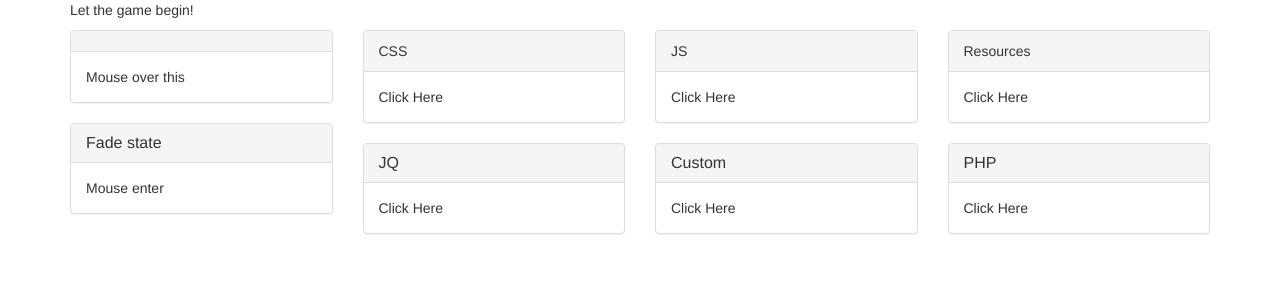
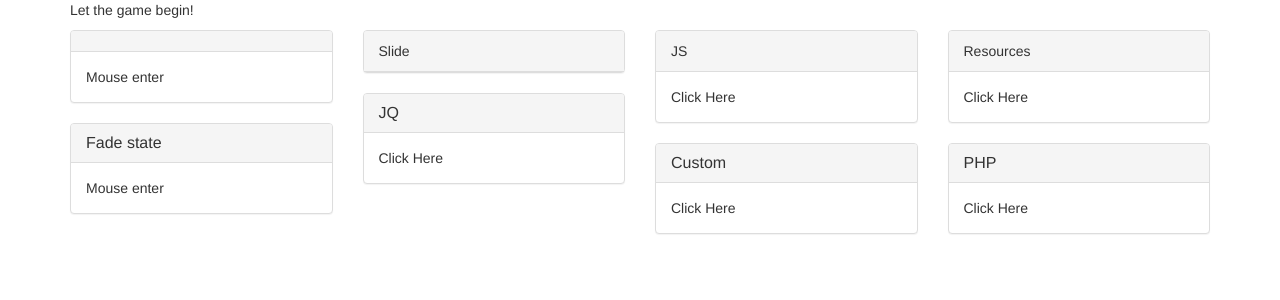
Before and after one commit to steven-jackson-private/Practice, a PHP site: page / in a window 1280 px wide. Shown: the top 300 px of the page. Run offline with PHP 8.4, Linux system fonts and the light colour scheme; some libraries are stand-ins or nearby versions.

Commit message:
minor update

```diff
--- a/practice2/css/stylesheet.css
+++ b/practice2/css/stylesheet.css
@@ -1,4 +1,4 @@
-.block{
-	height:200px;
-	height:300px;
+
+#slidedown .panel-body {
+	display: none;
 }
--- a/practice2/index.html
+++ b/practice2/index.html
@@ -15,7 +15,6 @@ End:
 	<meta name="viewport" content="width=device-width, initial-scale=1">
 	<link rel="stylesheet" href="http://netdna.bootstrapcdn.com/bootstrap/3.0.3/css/bootstrap.min.css">
 	<link rel="stylesheet" type="text/css" href="css/stylesheet.css">
-	<style type="text/css"></style>
 </head>
 <body>
 	<div class="container">
@@ -23,17 +22,19 @@ End:
 		<!--Widget Area -->
 		<div class="row maincontent">
 
+
+<!-- Mouse over trigger. HTML Transform-->
 			<div class="col-sm-3">
 				<div class="panel hover panel-default">
 					<div class="panel-heading" id="hover"></div>
 					<div class="panel-body">
 
-							Mouse over this
+							Mouse enter
 
 						</div>
 					</div>
 
-
+<!-- Fade trigger-->
 					<div class="panel fadeto panel-default">
 						<div class="panel-heading">
 							<h3 class="panel-title">Fade state</h3>
@@ -45,16 +46,18 @@ End:
 					</div>
 				</div>
 
+<!-- Slide -->
 				<div class="col-sm-3">
 
-					<div class="panel panel-default">
-						<div class="panel-heading">CSS</div>
+					<div class="panel slide panel-default" id="slidedown">
+						<div class="panel-heading">Slide</div>
 						<div class="panel-body">
-							Click Here
+							Mouse enter
 
 						</div>
 					</div>
 
+<!-- -->
 					<div class="panel panel-default">
 						<div class="panel-heading">
 							<h3 class="panel-title">JQ</h3>
@@ -65,6 +68,9 @@ End:
 						</div>
 					</div>
 				</div>
+
+				<!-- -->
+
 				<div class="col-sm-3">
 
 					<div class="panel panel-default">
@@ -74,7 +80,7 @@ End:
 
 						</div>
 					</div>
-
+<!-- -->
 					<div class="panel panel-default">
 						<div class="panel-heading">
 							<h3 class="panel-title">Custom</h3>
@@ -85,7 +91,7 @@ End:
 						</div>
 					</div>
 				</div>
-
+<!-- -->
 				<div class="col-sm-3">
 
 					<div class="panel panel-default">
--- a/practice2/js/scripts.js
+++ b/practice2/js/scripts.js
@@ -16,6 +16,8 @@ $('#hover').html('Mouse leave state');
 });
 //Mouse Enter end
 
+
+
 //Fade
 $('.fadeto')
 
@@ -28,6 +30,16 @@ $('.fadeto').fadeTo("slow", 1);
 });
 //Fade
 
+//Slide
+$('.slide')
+
+.click(function(){
+$('#slidedown .panel-body').slideDown('slow').slideUp('slow');
+});
+//Slide
+
+
+
 }
 
 $(document).ready(jmain);
```
Also changed, not shown: 1 other file.
